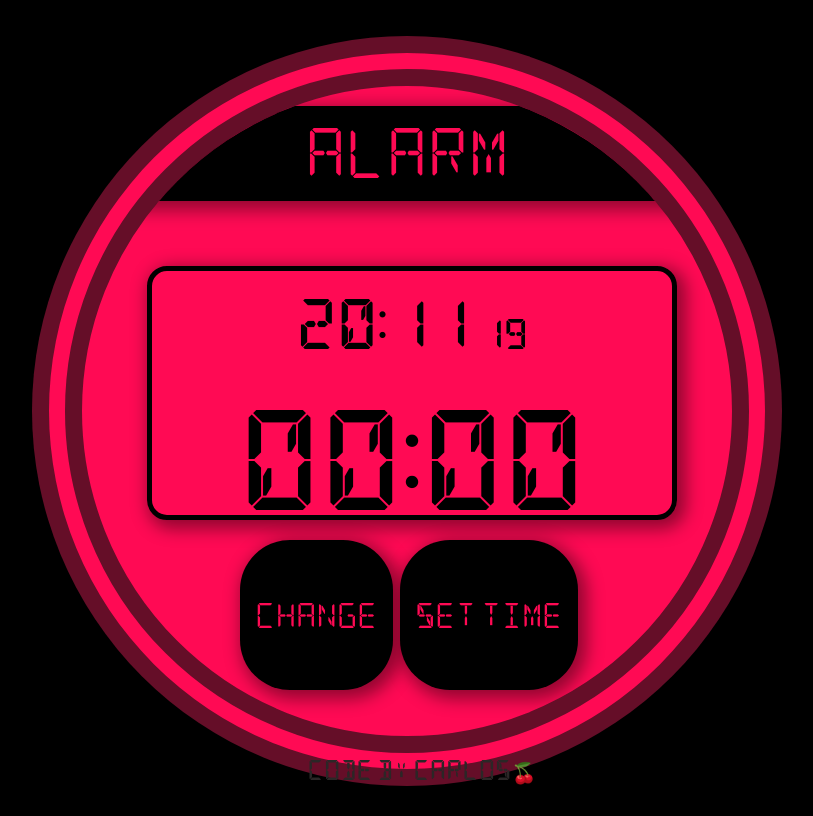
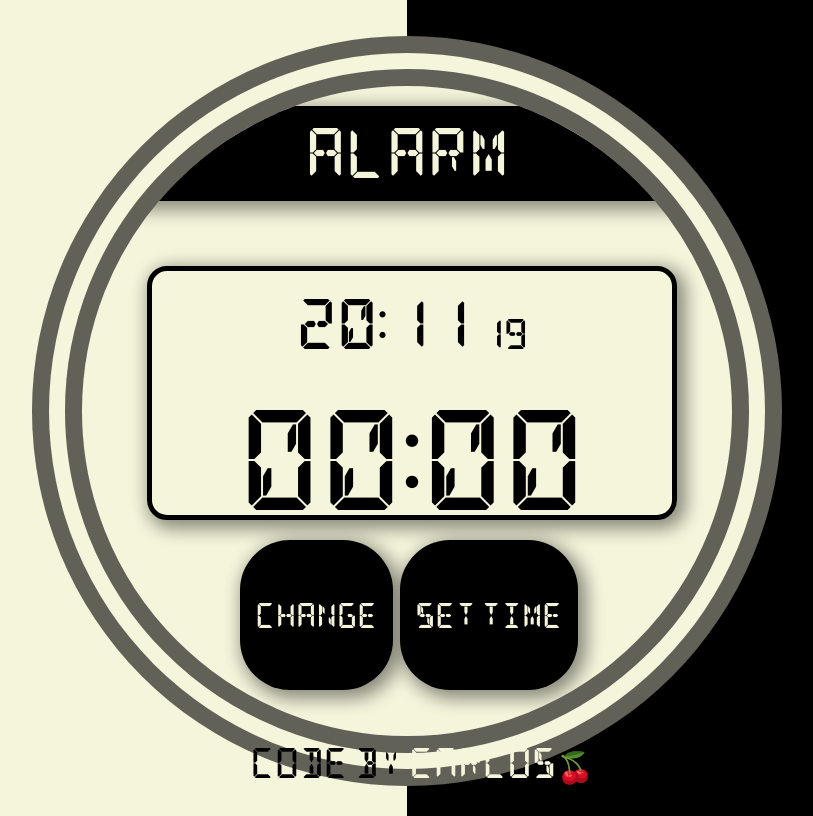
Before and after one commit to sevillecarlos/clock, a React (Create React App) app: page / in a window 1280 px wide. Both pictures are taken after a click on the element "CLOCK". Shown: the whole page, without its empty margins (233-1046 px from the left). Built offline with nearby package versions, Linux system fonts and the light colour scheme.

Commit message:
change color

```diff
--- a/public/style.css
+++ /dev/null
@@ -1,4 +0,0 @@
-body {
-  background-color: rgb(0, 0, 0) !important;
-  font-family: "DSEG14-Classic" !important;
-}
--- a/src/App.css
+++ b/src/App.css
@@ -4,7 +4,7 @@
   bottom: 0;
   width: 100%;
   text-align: center;
-  font-size: 20px;
+  font-size: 30px;
   padding: 15px;
   font-weight: bold;
   cursor: pointer;
@@ -14,3 +14,11 @@
   text-decoration: none;
   color: rgb(43, 39, 39);
 }
+
+.footer-text1{
+  color: black ;
+}
+
+.footer-text2{
+  color: beige ;
+}
--- a/src/App.js
+++ b/src/App.js
@@ -5,7 +5,10 @@ function App() {
     <div className="app">
       <Home />
       <div className="footer">
-        <a href="https://github.com/sevillecarlos" target='blank'>code by Carlos🍒</a>
+        <a href="https://github.com/sevillecarlos" target="blank">
+          <span className="footer-text1">code by</span>{" "}
+          <span className="footer-text2">Carlos🍒</span>
+        </a>
       </div>
     </div>
   );
--- a/src/components/ClockDate.js
+++ b/src/components/ClockDate.js
@@ -2,38 +2,13 @@ import React, { useState, useEffect, useRef } from "react";
 import { formatTime } from "../helpers/formatTime";
 import alarmOnSound from "../assets/sound/alarm-sound.mp3";
 import timerOffSound from "../assets/sound/timer-off.mp3";
+import { MODES, COLORS, ALARM_DIGITS, TIMER_DIGITS } from "../config";
 import "./style/ClockDate.css";
 
 const timerSound = new Audio(timerOffSound);
 const alarmSound = new Audio(alarmOnSound);
 
 const ClockDate = () => {
-  const MODES = ["ALARM", "TIMER"];
-  const COLORS = [
-    "#ff0a54",
-    "#0aefff",
-    "#db00b6",
-    "#ff4800",
-    "#a5be00",
-    "#80FFDB",
-    "#f5dfbb",
-  ];
-  const ALARM_DIGITS = [
-    "HOUR_FIRST_DIGIT",
-    "HOUR_SECOND_DIGIT",
-    "MINUTE_FIRST_DIGIT",
-    "MINUTE_SECOND_DIGIT",
-    "END",
-  ];
-
-  const TIMER_DIGITS = [
-    "MINUTE_FIRST_DIGIT",
-    "MINUTE_SECOND_DIGIT",
-    "SECONDS_FIRST_DIGIT",
-    "SECONDS_SECOND_DIGIT",
-    "END",
-  ];
-
   const [convert, setConvert] = useState(0);
   const [date, setDate] = useState("");
   const [modeCounter, setModeCounter] = useState(0);
@@ -47,12 +22,6 @@ const ClockDate = () => {
 
   const [turnAlarmDigit, setTurnAlarmDigit] = useState("");
   const [turnTimerDigit, setTurnTimerDigit] = useState("");
-
-  const [alarmClock, setAlarmClock] = useState({
-    hour: "",
-    minutes: "",
-    seconds: "",
-  });
 
   const [startTimer, setStartTimer] = useState(false);
   const [stopTimer, setStopTimer] = useState(false);
@@ -77,6 +46,11 @@ const ClockDate = () => {
     hourSecondDigit: 0,
     minuteFirstDigit: 0,
     minuteSecondDigit: 0,
+  });
+  const [alarmClock, setAlarmClock] = useState({
+    hour: "",
+    minutes: "",
+    seconds: "",
   });
 
   const [timer, setTimer] = useState({
@@ -288,19 +262,6 @@ const ClockDate = () => {
     );
   };
 
-  useEffect(() => {
-    if (startTimer) {
-      if (digitsTimerSeconds === 0 && digitsTimerMinutes === 0) {
-        setDigitsTimerMinutes(0);
-        setDigitsTimerSeconds(0);
-        setStartTimer(false);
-        setStopTimer(false);
-        localStorage.setItem("pausetimer", true);
-        timerSound.play();
-      }
-    }
-  }, [digitsTimerMinutes, digitsTimerSeconds, startTimer]);
-
   const pauseTimer = () => {
     setStopTimer(false);
     localStorage.setItem("pausetimer", true);
@@ -333,8 +294,6 @@ const ClockDate = () => {
     });
   }, [counterTimer]);
 
-  useEffect(() => {}, []);
-
   useEffect(() => {
     const timeInterval = setInterval(clock, 1000);
     return () => {
@@ -356,17 +315,32 @@ const ClockDate = () => {
     }
   }, [turnAlarmDigit, alarm]);
 
+  useEffect(() => {
+    if (startTimer) {
+      if (digitsTimerSeconds === 0 && digitsTimerMinutes === 0) {
+        setDigitsTimerMinutes(0);
+        setDigitsTimerSeconds(0);
+        setStartTimer(false);
+        setStopTimer(false);
+        localStorage.setItem("pausetimer", true);
+        timerSound.play();
+      }
+    }
+  }, [digitsTimerMinutes, digitsTimerSeconds, startTimer]);
+
   return (
     <div className="clock">
-      <div className="date-time" style={{ background: COLORS[colorCounter] }}>
+      <div className={`date-time ${COLORS[colorCounter]}`}>
         <div
           onClick={changeClockMode}
-          className="title-clock"
-          style={{ color: COLORS[colorCounter] }}
+          className={`title-clock title-clock-${COLORS[colorCounter]}`}
         >
           <span> {modeCounter !== 0 ? mode : "CLOCK"} </span>
         </div>
-        <div onClick={changeClockColor} className="wrapper">
+        <div
+          onClick={changeClockColor}
+          className={`wrapper wrapper-${COLORS[colorCounter]}`}
+        >
           {/* clock */}
           {modeCounter === 0 && (
             <>
@@ -498,8 +472,7 @@ const ClockDate = () => {
         </div>
         {modeCounter === 0 && (
           <button
-            className="hour-changer"
-            style={{ color: COLORS[colorCounter] }}
+            className={`hour-converter-btn btn-${COLORS[colorCounter]}`}
             onClick={() => convertTime(!convert)}
           >
             {convert ? 24 : 12}-hour
@@ -508,8 +481,7 @@ const ClockDate = () => {
         {mode === "ALARM" &&
           (playAlarm ? (
             <button
-              className="alarm-time-btn set-time"
-              style={{ color: COLORS[colorCounter] }}
+              className={`alarm-time-btn btn-${COLORS[colorCounter]}`}
               onClick={stopAlarm}
             >
               Stop Alarm
@@ -517,15 +489,13 @@ const ClockDate = () => {
           ) : (
             <>
               <button
-                className="alarm-time-btn confirm"
-                style={{ color: COLORS[colorCounter] }}
+                className={`alarm-time-btn btn-${COLORS[colorCounter]}`}
                 onClick={changeDigit}
               >
                 Change
               </button>{" "}
               <button
-                className="alarm-time-btn set-time"
-                style={{ color: COLORS[colorCounter] }}
+                className={`alarm-time-btn btn-${COLORS[colorCounter]}`}
                 onClick={setTimeAlarm}
               >
                 Set time
@@ -536,8 +506,7 @@ const ClockDate = () => {
           <>
             {!stopTimer && (
               <button
-                className="timer-time-btn confirm"
-                style={{ color: COLORS[colorCounter] }}
+                className={`timer-time-btn btn-${COLORS[colorCounter]}`}
                 onClick={changeDigitTimer}
               >
                 Change
@@ -545,24 +514,21 @@ const ClockDate = () => {
             )}
             {turnTimerDigit !== "END" ? (
               <button
-                className="timer-time-btn set-time"
-                style={{ color: COLORS[colorCounter] }}
+                className={`timer-time-btn btn-${COLORS[colorCounter]}`}
                 onClick={setTimeTimer}
               >
                 Set time
               </button>
             ) : stopTimer ? (
               <button
-                className="timer-time-btn pause-time"
-                style={{ color: COLORS[colorCounter] }}
+                className={`timer-time-btn pause-time btn-${COLORS[colorCounter]}`}
                 onClick={pauseTimer}
               >
                 Pause
               </button>
             ) : (
               <button
-                className="timer-time-btn set-time"
-                style={{ color: COLORS[colorCounter] }}
+                className={`timer-time-btn btn-${COLORS[colorCounter]}`}
                 onClick={setTimerStart}
               >
                 Start
--- a/src/components/style/ClockDate.css
+++ b/src/components/style/ClockDate.css
@@ -3,20 +3,26 @@
   overflow: hidden;
   height: 650px;
   border-radius: 50%;
-  border: 50px double rgba(17, 17, 17, 0.644);
+  border: 50px double;
   margin-left: auto;
   margin-right: auto;
   cursor: pointer;
+  margin-top: 2%;
+}
 
-  margin-top: 2%;
+.black {
+  border-color: rgba(226, 226, 222, 0.144);
+  background: black;
+}
+.beige {
+  border-color: rgba(17, 17, 17, 0.644);
+  background: beige;
 }
 .date-time h5 {
   letter-spacing: 3px;
-  color: rgb(0, 0, 0);
 }
 .time {
   font-size: 90px;
-  color: black;
   font-weight: bold;
 }
 .seconds {
@@ -25,40 +31,77 @@
 .clock {
   padding-bottom: 30px;
 }
+
 .title-clock {
   margin-top: 20px;
-  background-color: black;
   font-size: 50px;
   padding: 20px;
-  box-shadow: 5px 5px 17px 4px rgba(0, 0, 0, 0.43);
-  -webkit-box-shadow: 5px 5px 17px 4px rgba(0, 0, 0, 0.43);
-  -moz-box-shadow: 5px 5px 17px 4px rgba(0, 0, 0, 0.43);
   cursor: pointer;
+  font-weight: bold;
 }
-.wrapper {
-  border: 5px solid black;
-  border-radius: 20px;
-  margin-bottom: 20px;
-  margin-left: 10%;
-  margin-top: 10%;
-  box-shadow: 5px 5px 17px 4px rgba(0, 0, 0, 0.43);
-  -webkit-box-shadow: 5px 5px 17px 4px rgba(0, 0, 0, 0.43);
-  -moz-box-shadow: 5px 5px 17px 4px rgba(0, 0, 0, 0.43);
-  width: 80%;
+.title-clock-black {
+  background-color: beige;
+  color: black;
+  box-shadow: 5px 5px 17px 4px rgba(245, 245, 220, 0.5);
+  -webkit-box-shadow: 5px 5px 17px 4px rgba(245, 245, 220, 0.5);
+  -moz-box-shadow: 5px 5px 17px 4px (245, 245, 220, 0.5);
 }
-.hour-changer {
-  font-size: 50px;
-  border-radius: 50px;
-  padding: 15px;
-  height: 150px;
+.title-clock-beige {
   background-color: black;
-  font-family: "DSEG14-Classic";
-  border: transparent;
+  color: beige;
   box-shadow: 5px 5px 17px 4px rgba(0, 0, 0, 0.43);
   -webkit-box-shadow: 5px 5px 17px 4px rgba(0, 0, 0, 0.43);
   -moz-box-shadow: 5px 5px 17px 4px rgba(0, 0, 0, 0.43);
 }
 
+.wrapper {
+  border: 5px solid;
+  border-radius: 20px;
+  margin-bottom: 20px;
+  margin-left: 10%;
+  margin-top: 10%;
+  width: 80%;
+}
+.wrapper-black {
+  border-color: beige;
+  box-shadow: 5px 5px 17px 4px rgba(245, 245, 220, 0.5);
+  -webkit-box-shadow: 5px 5px 17px 4px rgba(245, 245, 220, 0.5);
+  -moz-box-shadow: 5px 5px 17px 4px (245, 245, 220, 0.5);
+  color: beige;
+}
+
+.wrapper-beige {
+  color: black;
+  border-color: black;
+  box-shadow: 5px 5px 17px 4px rgba(0, 0, 0, 0.43);
+  -webkit-box-shadow: 5px 5px 17px 4px rgba(0, 0, 0, 0.43);
+  -moz-box-shadow: 5px 5px 17px 4px rgba(0, 0, 0, 0.43);
+}
+
+.hour-converter-btn {
+  font-size: 50px;
+  border-radius: 50px;
+  padding: 15px;
+  height: 150px;
+  font-family: "DSEG14-Classic";
+  border: transparent;
+  font-weight: bold;
+}
+.btn-beige {
+  background-color: black;
+  color: beige;
+  box-shadow: 5px 5px 17px 4px rgba(0, 0, 0, 0.43);
+  -webkit-box-shadow: 5px 5px 17px 4px rgba(0, 0, 0, 0.43);
+  -moz-box-shadow: 5px 5px 17px 4px rgba(0, 0, 0, 0.43);
+}
+
+.btn-black {
+  background-color: beige;
+  color: black;
+  box-shadow: 5px 5px 17px 4px rgba(245, 245, 220, 0.5);
+  -webkit-box-shadow: 5px 5px 17px 4px rgba(245, 245, 220, 0.5);
+  -moz-box-shadow: 5px 5px 17px 4px (245, 245, 220, 0.5);
+}
 .date {
   margin-top: 1px;
   font-size: 40px;
@@ -100,16 +143,14 @@
 .alarm-time-btn {
   font-size: 25px;
   border-radius: 50px;
+  font-weight: bold;
   margin-left: 4px;
   padding: 15px;
   height: 150px;
-  background-color: black;
   font-family: "DSEG14-Classic";
   border: transparent;
-  box-shadow: 5px 5px 17px 4px rgba(0, 0, 0, 0.43);
-  -webkit-box-shadow: 5px 5px 17px 4px rgba(0, 0, 0, 0.43);
-  -moz-box-shadow: 5px 5px 17px 4px rgba(0, 0, 0, 0.43);
 }
+
 .timer {
   font-size: 100px;
   margin-top: 26%;
@@ -118,21 +159,17 @@
 .nano-second-timer {
   font-size: 50px;
 }
-.timer-time-btn{
+.timer-time-btn {
   font-size: 25px;
   border-radius: 50px;
   margin-left: 4px;
   padding: 15px;
+  font-weight: bold;
   height: 150px;
-  background-color: black;
   font-family: "DSEG14-Classic";
   border: transparent;
-  box-shadow: 5px 5px 17px 4px rgba(0, 0, 0, 0.43);
-  -webkit-box-shadow: 5px 5px 17px 4px rgba(0, 0, 0, 0.43);
-  -moz-box-shadow: 5px 5px 17px 4px rgba(0, 0, 0, 0.43);
-
 }
-.pause-time{
+.pause-time {
   font-size: 50px;
 }
 @media only screen and (max-width: 1200px) {
--- /dev/null
+++ b/src/config/index.js
@@ -0,0 +1,17 @@
+export const MODES = ["ALARM", "TIMER"];
+export const COLORS = ["beige", "black"];
+
+export const ALARM_DIGITS = [
+  "HOUR_FIRST_DIGIT",
+  "HOUR_SECOND_DIGIT",
+  "MINUTE_FIRST_DIGIT",
+  "MINUTE_SECOND_DIGIT",
+  "END",
+];
+export const TIMER_DIGITS = [
+  "MINUTE_FIRST_DIGIT",
+  "MINUTE_SECOND_DIGIT",
+  "SECONDS_FIRST_DIGIT",
+  "SECONDS_SECOND_DIGIT",
+  "END",
+];
--- a/src/index.css
+++ b/src/index.css
@@ -1,13 +1,9 @@
 body {
   margin: 0;
-  font-family: -apple-system, BlinkMacSystemFont, 'Segoe UI', 'Roboto', 'Oxygen',
-    'Ubuntu', 'Cantarell', 'Fira Sans', 'Droid Sans', 'Helvetica Neue',
-    sans-serif;
   -webkit-font-smoothing: antialiased;
   -moz-osx-font-smoothing: grayscale;
+  font-family: "DSEG14-Classic" !important;
+  height: 98.8vh;
+  background: linear-gradient(90deg, beige 50%, rgba(0, 0, 0, 0) 50%),
+    linear-gradient(180deg, #000000 100%, rgba(0, 0, 0, 0) 70%);
 }
-
-code {
-  font-family: source-code-pro, Menlo, Monaco, Consolas, 'Courier New',
-    monospace;
-}
--- a/src/views/style/Home.css
+++ b/src/views/style/Home.css
@@ -21,30 +21,3 @@
   -webkit-box-shadow: 5px 5px 17px 4px rgba(0, 0, 0, 0.43);
   -moz-box-shadow: 5px 5px 17px 4px rgba(0, 0, 0, 0.43);
 }
-
-.orange {
-  background-color: #ff8600;
-}
-.pink {
-  background-color: #ff0a54;
-}
-.blue {
-  background-color: #0aefff;
-}
-.red {
-  background-color: #e71d36;
-}
-.footer {
-  position: fixed;
-  left: 0;
-  bottom: 0;
-  width: 100%;
-  text-align: center;
-  font-size: 20px;
-  padding: 15px;
-  font-weight: bold;
-  cursor: pointer;
-}
-.footer:hover {
-  color: #fff;
-}
```
Also changed, not shown: public/index.html (+6 -3 lines), 1 other file (tests, documents, lock files or other folders).
